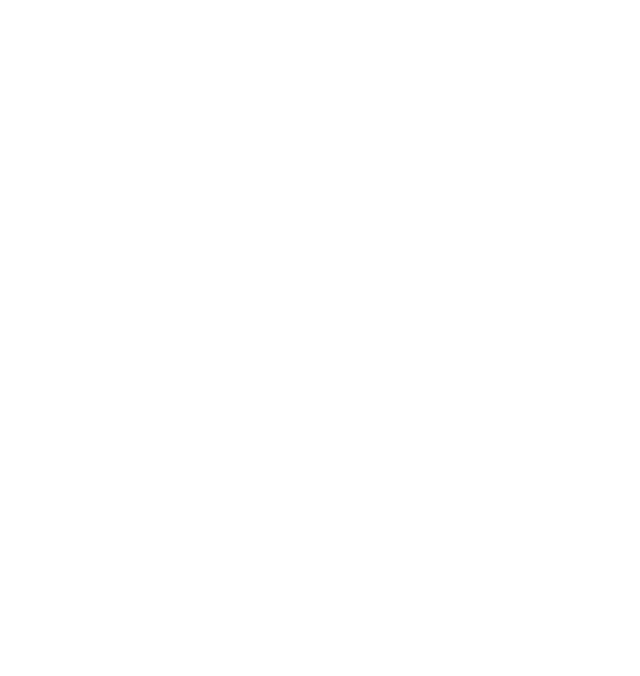
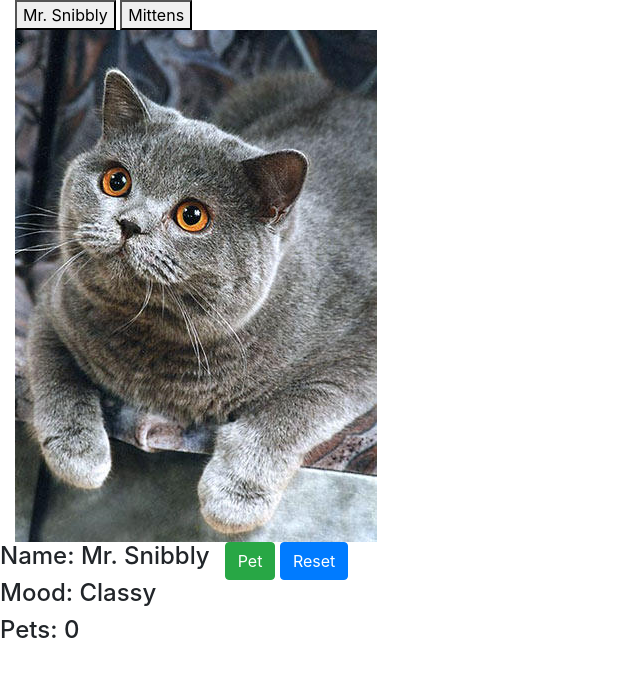
Before and after one commit to k-cormack/cat_site, a plain HTML site: page catsite/index.html in a window 1280 px wide. Shown: the whole page, without its empty margins (0-640 px from the left). Drawn offline with nearby package versions, Linux system fonts and the light colour scheme.

Commit message:
Mid day push

```diff
--- a/catsite/app.js
+++ b/catsite/app.js
@@ -0,0 +1,90 @@
+let mrSnibbly = {
+    name: 'Mr. Snibbly',
+    moods: [
+        'Classy',
+        'Sassy',
+        'Gone!'
+    ],
+    moodImg: [
+        'assets/cat.jpg',
+        'assets/madcat.jpg',
+        'assets/awaycat.jpg'
+    ],
+    tolerance: 7,
+    pets: 0,
+    moodIndex: 0
+}
+
+let mittens = {
+    name: 'Mittens',
+    moods: [
+        'Classy',
+        'Sassy',
+        'Gone!'
+    ],
+    moodImg: [
+        'assets/kitten.jpg',
+        'assets/angrykitten.jpg',
+        'assets/kittenrun.jpg'
+    ],
+    tolerance: 3,
+    pets: 0,
+    moodIndex: 0
+}
+
+let activeCat = mrSnibbly
+
+let cats = [mrSnibbly, mittens]
+
+let catImg = document.getElementById('cat-img')
+let catName = document.getElementById('name')
+let mood = document.getElementById('mood')
+let pets = document.getElementById('pets')
+let petButton = document.getElementById('pet-button')
+
+function draw() {
+    catImg.setAttribute('src', activeCat.moodImg[activeCat.moodIndex])
+    catName.innerText = activeCat.name
+    mood.innerText = activeCat.moods[activeCat.moodIndex]
+    pets.innerText = activeCat.pets.toString()
+    if(activeCat.pets >= activeCat.tolerance * 2) {
+        petButton.setAttribute.disabled = false;
+    }
+}
+
+function pet() {
+    activeCat.pets++;
+    if (activeCat.pets % activeCat.tolerance == 0) {
+        activeCat.moodIndex++;
+    }
+    draw();
+}
+
+function reset() {
+    activeCat.pets = 0
+    activeCat.moodIndex = 0
+    petButton.setAttribute.disabled = false
+    draw()
+}
+
+function drawButtons() {
+    let template = ""
+    for (let i = 0; i < cats.length; i++) {
+        const cat = cats[i];
+        template += `
+        <button onclick="setActiveCat(${i})">${cat.name}
+        </button>
+        `
+    }
+    document.getElementById("cat-buttons").innerHTML = template
+}
+
+function setActiveCat(catIndex) {
+    activeCat = cats[catIndex]
+
+    draw()
+}
+
+drawButtons()
+
+draw()
--- a/catsite/index.html
+++ b/catsite/index.html
@@ -12,6 +12,35 @@
 </head>
 
 <body>
+    <div class="container-fluid">
+        <div class="row">
+            <div class="col-sm-12" id="cat-buttons">
+
+            </div>
+        </div>
+        <div class="row">
+            <div class="col-sm-12">
+                <img src="assets/cat.jpg" id="cat-img" alt="cat number one">
+            </div>
+        </div>
+        <div class="row">
+            <div class="col=md-6">
+                <h4>Name:
+                    <span id="name">_</span>
+                </h4>
+                <h4>Mood:
+                    <span id="mood">_</span>
+                </h4>
+                <h4>Pets:
+                    <span id="pets">_</span>
+                </h4>
+            </div>
+            <div class="col-md-6">
+                <button class="btn btn-success" onclick="pet()">Pet</button>
+                <button class="btn btn-primary" onclick="reset()" id="pet-button">Reset</button>
+            </div>
+        </div>
+    </div>
 
     <script src="app.js"></script>
 </body>
```
Also changed, not shown: catsite/assets/angrykitten.jpg (added), catsite/assets/awaycat.jpg (added), catsite/assets/cat.jpg (added), catsite/assets/kitten.jpg (added), catsite/assets/kittenrun.jpg (added), catsite/assets/madcat.jpg (added).
